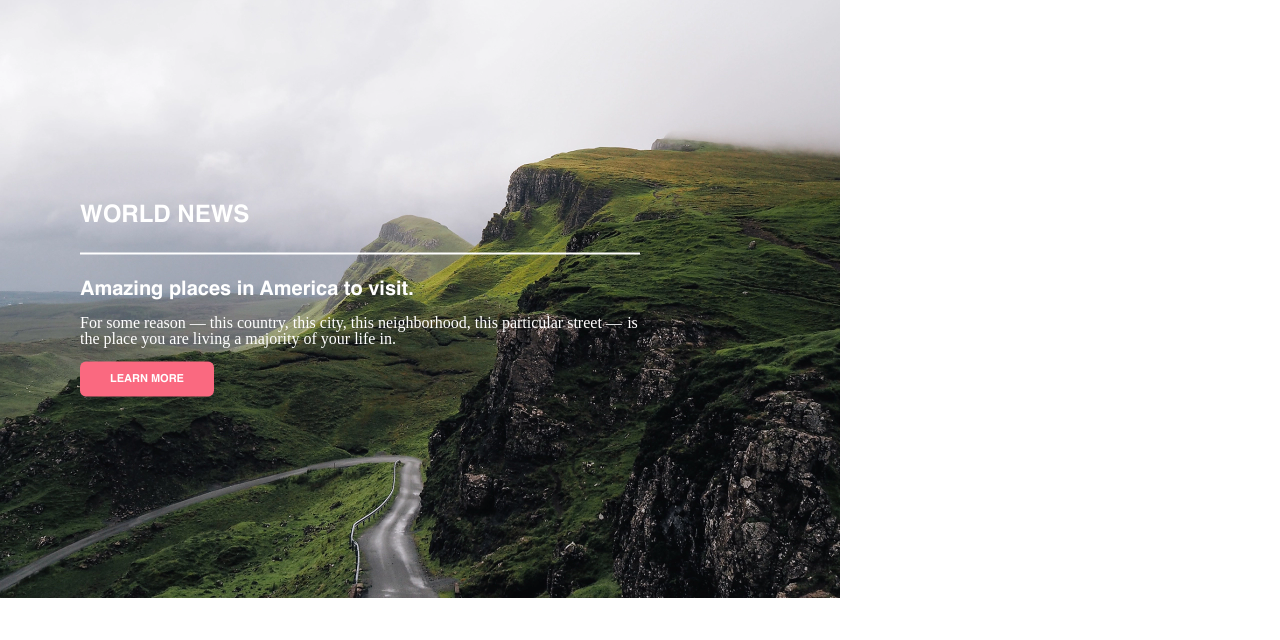
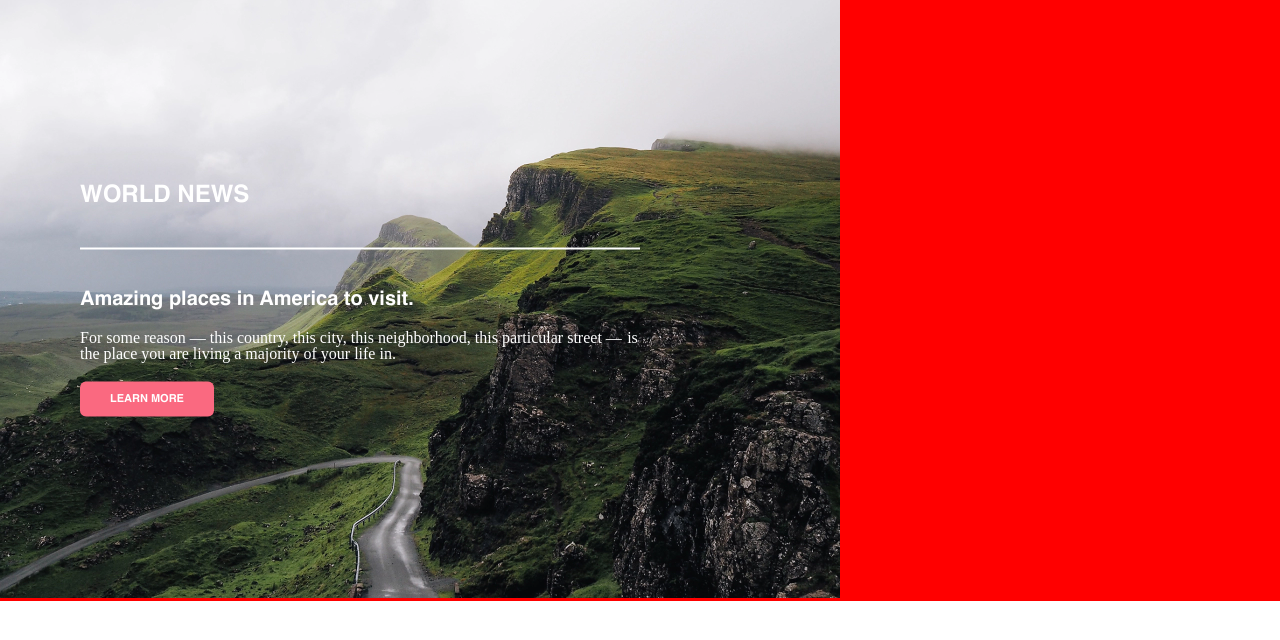
Before and after one commit to Grapava00/unilab, a plain HTML site: page index.html in a window 1280 px wide. Shown: the part 74-714 px from the top of the page. Drawn offline with Linux system fonts and the light colour scheme.

Commit message:
return origin margin 768px

```diff
--- a/styles/media.css
+++ b/styles/media.css
@@ -8,5 +8,10 @@
     }
     .img--text-overlay p{
         font-size: 16px;
+        margin: 20px 0 20px 0;
     }
+    h1::after{
+        margin: 40px 0 40px 0;
+    }
+
 }
--- a/styles/style.css
+++ b/styles/style.css
@@ -117,3 +117,6 @@ button{
     cursor: pointer;
     font-family: 'Helvetica-Bold';
 }
+.news{
+    background: red;
+}
```
